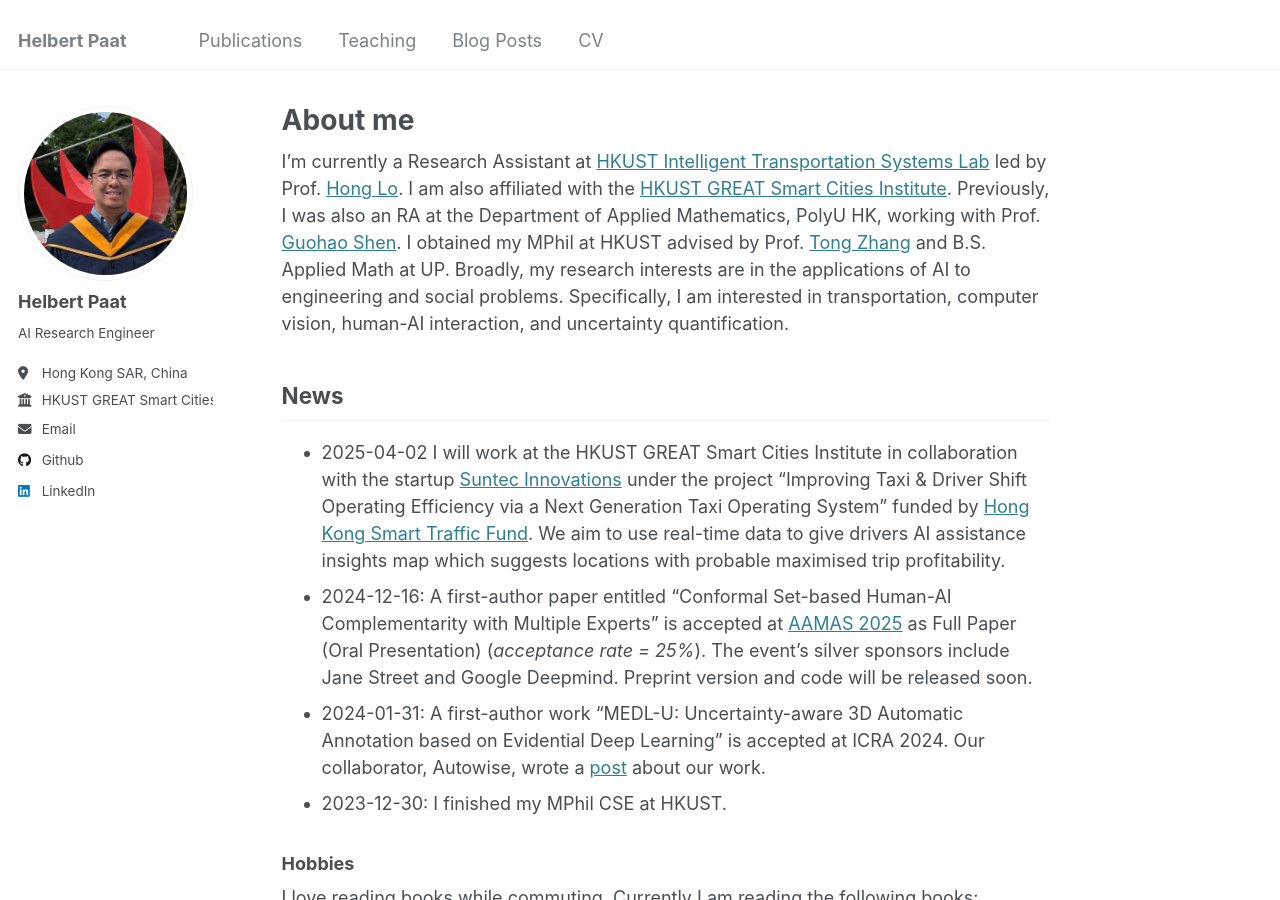
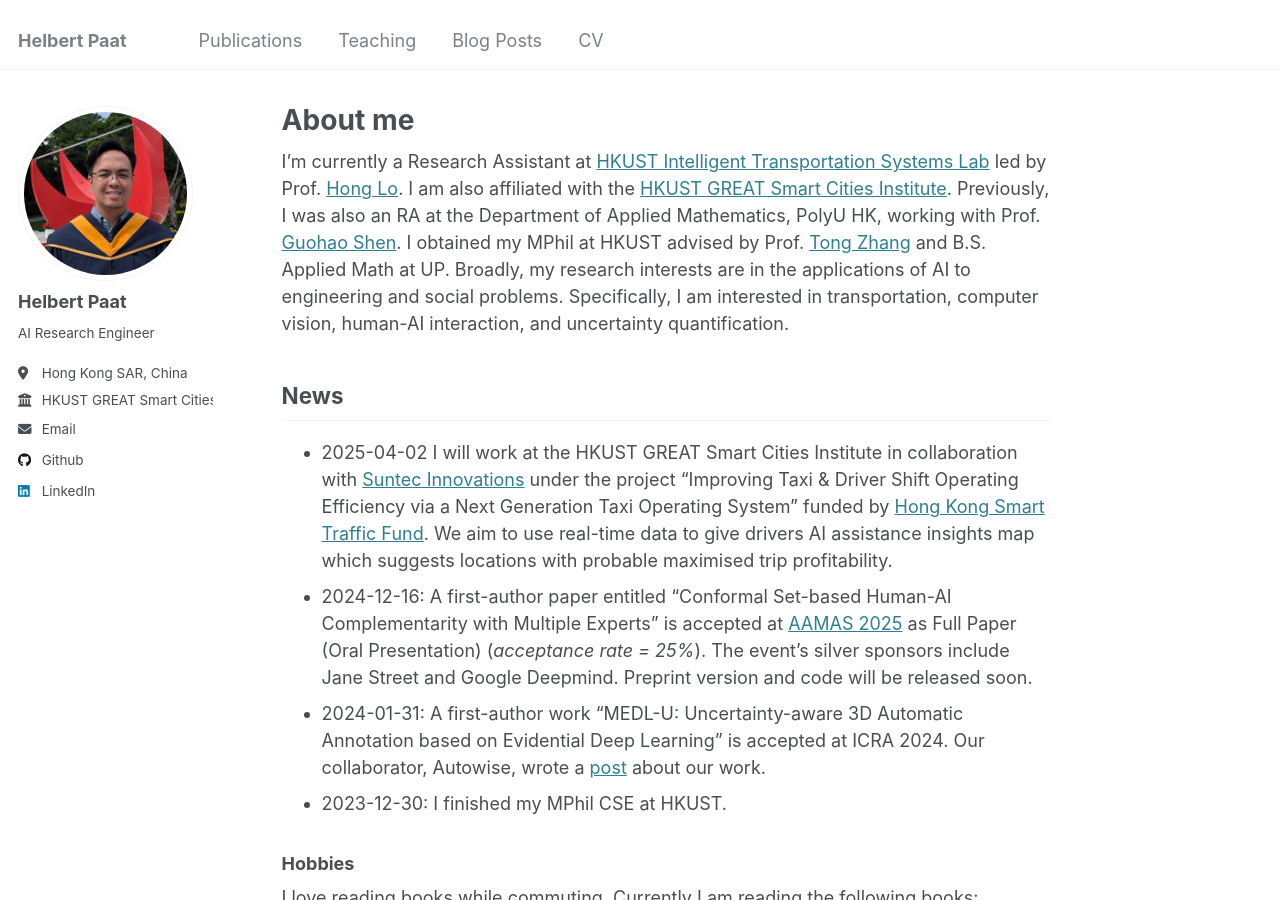
Before and after one commit to paathelb/paathelb.github.io, a Jekyll site: the page built from _pages/about.md, in a window 1280 px wide and 900 px high. Built offline with Jekyll 4.4.1, drawn with Linux system fonts in a browser that asks for light colours.

Commit message:
Update about.md

```diff
--- a/_pages/about.md
+++ b/_pages/about.md
@@ -57,7 +57,7 @@ I'm currently a Research Assistant at [HKUST Intelligent Transportation Systems
 - A paper is accepted at the 29th International Conference of Hong Kong Society for Transportation Studies.
 - A paper on Frequency Domain Uncertainty Quantification is accepted at the Workshop on Advanced Perception for Autonomous Healthcare (APAH), ICCV 2025.
 -->
-- 2025-04-02 I will work at the HKUST GREAT Smart Cities Institute in collaboration with the startup [Suntec Innovations](https://www.suntec.app/) under the project "Improving Taxi & Driver Shift Operating Efficiency via a Next Generation Taxi Operating System" funded by [Hong Kong Smart Traffic Fund](https://stf.hkpc.org/cs-87-2403-ra/). We aim to use real-time data to give drivers AI assistance insights map which suggests locations with probable maximised trip profitability.
+- 2025-04-02 I will work at the HKUST GREAT Smart Cities Institute in collaboration with [Suntec Innovations](https://www.suntec.app/) under the project "Improving Taxi & Driver Shift Operating Efficiency via a Next Generation Taxi Operating System" funded by [Hong Kong Smart Traffic Fund](https://stf.hkpc.org/cs-87-2403-ra/). We aim to use real-time data to give drivers AI assistance insights map which suggests locations with probable maximised trip profitability.
 - 2024-12-16: A first-author paper entitled "Conformal Set-based Human-AI Complementarity with Multiple Experts" is accepted at [AAMAS 2025](https://aamas2025.org/) as Full Paper (Oral Presentation) (_acceptance rate = 25%_). The event's silver sponsors include Jane Street and Google Deepmind. Preprint version and code will be released soon.
 - 2024-01-31: A first-author work "MEDL-U: Uncertainty-aware 3D Automatic Annotation based on Evidential Deep Learning" is accepted at ICRA 2024. Our collaborator, Autowise, wrote a [post](https://autowise.ai/en/2024/05/13/autowise-icra2024-paper/) about our work.
 - 2023-12-30: I finished my MPhil CSE at HKUST.
```
